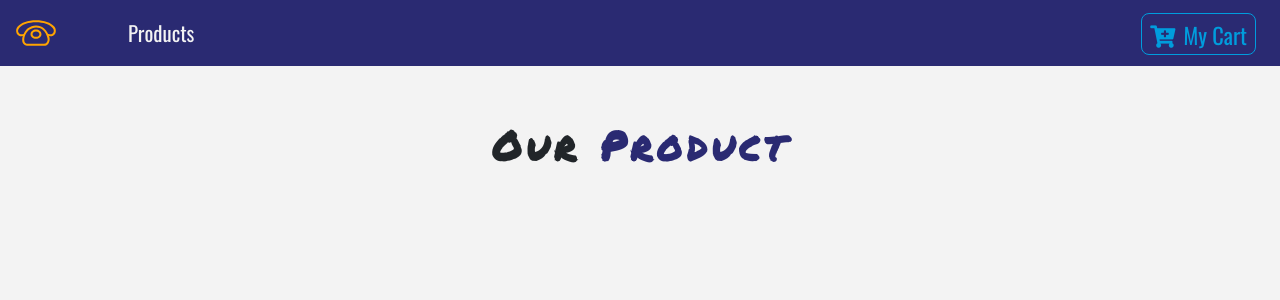
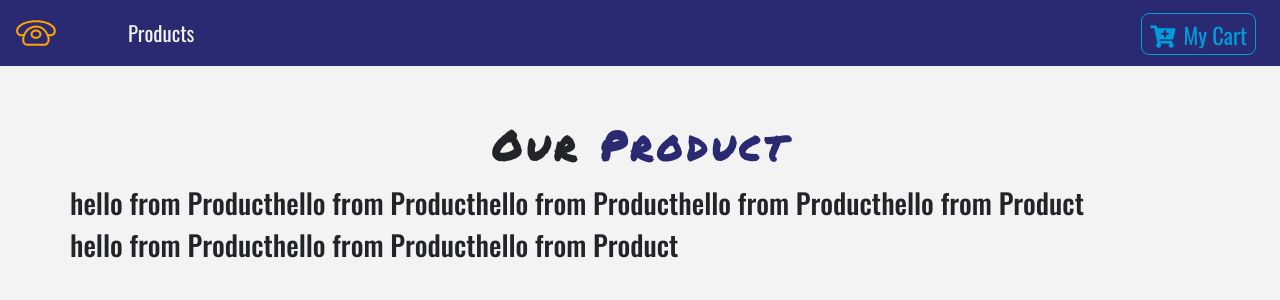
Before and after one commit to kholub1989/e-commerce-phone-store-project, a React (Create React App) app: page / in a window 1280 px wide. Shown: the top 300 px of the page. Built offline with nearby package versions, Linux system fonts and the light colour scheme.

Commit message:
add context to get all products data

```diff
--- a/src/components/ProductList.js
+++ b/src/components/ProductList.js
@@ -2,6 +2,7 @@
 import Product from "./Product";
 import Title from "./Title";
 import { storeProducts } from "../data";
+import { ProductConsumer } from "../context";
 
 export default class ProductList extends Component {
   state = {
@@ -9,17 +10,23 @@
   };
 
   render() {
-    console.log(this.state.products);
     return (
       <React.Fragment>
         <div className="py-5">
           <div className="container">
             <Title name="our" title="product" />
-            <div className="row"></div>
+            <div className="row">
+              <ProductConsumer>
+                {(value) => {
+                  return value.products.map((product) => {
+                    return <Product key={product.id} product={product} />;
+                  });
+                }}
+              </ProductConsumer>
+            </div>
           </div>
         </div>
       </React.Fragment>
-      // <Product />
     );
   }
 }
--- /dev/null
+++ b/src/context.js
@@ -0,0 +1,36 @@
+import React, { Component } from "react";
+import { storeProducts, detailProduct } from "./data";
+
+const ProductContext = React.createContext();
+
+class ProductProvider extends Component {
+  state = {
+    products: storeProducts,
+    detailProduct,
+  };
+
+  handelDetail = () => {
+    console.log("hello from detail");
+  };
+
+  addToCart = () => {
+    console.log("hello from add to cart");
+  };
+  render() {
+    return (
+      <ProductContext.Provider
+        value={{
+          ...this.state,
+          handelDetail: this.handelDetail,
+          addToCart: this.addToCart,
+        }}
+      >
+        {this.props.children}
+      </ProductContext.Provider>
+    );
+  }
+}
+
+const ProductConsumer = ProductContext.Consumer;
+
+export { ProductProvider, ProductConsumer };
--- a/src/index.js
+++ b/src/index.js
@@ -3,14 +3,17 @@
 import "./index.css";
 import App from "./App";
 import { BrowserRouter as Router } from "react-router-dom";
+import { ProductProvider } from "./context";
 import * as serviceWorker from "./serviceWorker";
 
 ReactDOM.render(
-  <React.StrictMode>
-    <Router>
-      <App />
-    </Router>
-  </React.StrictMode>,
+  <ProductProvider>
+    <React.StrictMode>
+      <Router>
+        <App />
+      </Router>
+    </React.StrictMode>
+  </ProductProvider>,
   document.getElementById("root")
 );
 
```
